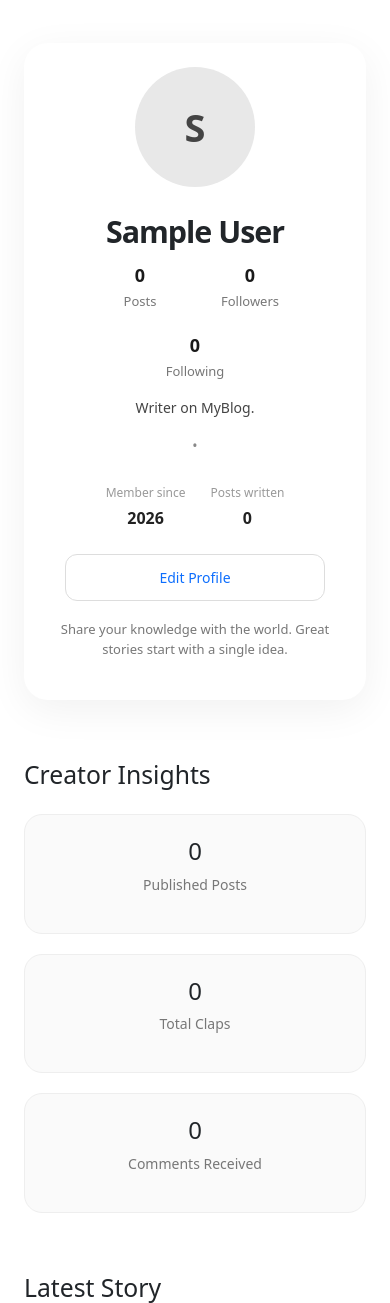
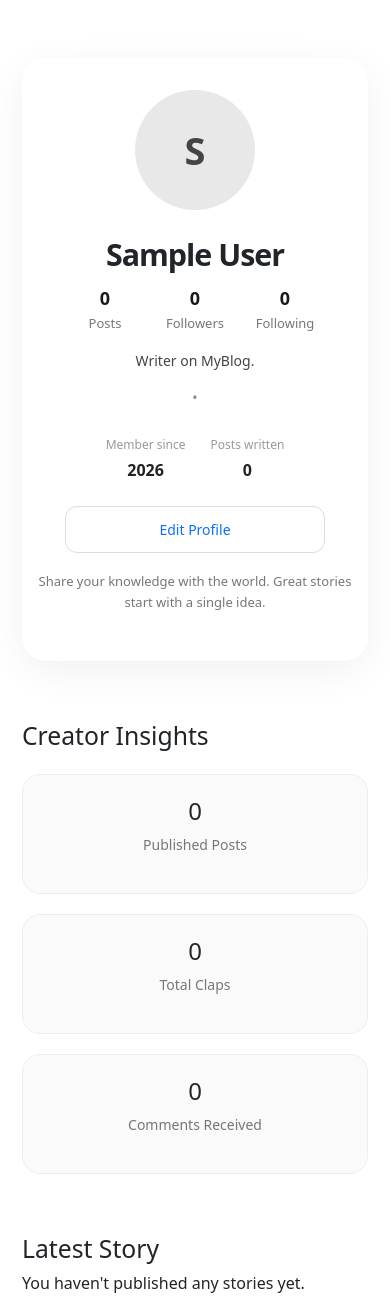
Before and after one commit to Awais-117/blogpost-project, a Django app: page /profile/ in a window 390 px wide. Shown: the part 85-1388 px from the top of the page. Run offline with Django 5.2, Linux system fonts and the light colour scheme; the visitor is signed in with stand-in values (Sample User, id 1); data that the repository does not hold is empty.

Commit message:
Improved profile page responsiveness

```diff
--- a/static/css/style.css
+++ b/static/css/style.css
@@ -1218,7 +1218,14 @@ transition: transform 0.3s ease, box-shadow 0.3s ease;
 @media (max-width: 768px) {
 
     .profile-wrapper {
-        padding: 35px 16px;
+        padding: 30px 12px;
+    }
+
+
+
+
+    .profile-wrapper{
+        padding:55px 16px;
     }
 
     .profile-card {
@@ -1246,11 +1253,22 @@ transition: transform 0.3s ease, box-shadow 0.3s ease;
 
     .profile-stats {
         justify-content: center;
+        gap: 10px;
     }
 
     .profile-extra {
         justify-content: center;
     }
+
+    .stat-item {
+       min-width: 70px;
+    }
+
+    .stat-item a {
+        gap: 2px;
+    }
+
+
 
     .platform-note {
         text-align: center;
@@ -1279,10 +1297,24 @@ transition: transform 0.3s ease, box-shadow 0.3s ease;
 
 @media (max-width: 480px) {
 
+    .profile-wrapper {
+        padding: 30px 10px;
+    }
+
+
+
+
+    .profile-wrapper{
+        padding:50px 14px;
+    }
+
     .profile-card {
-        padding: 24px 18px;
         flex-direction: column;
-    }
+        padding: 32px 16px;
+
+    }
+
+
 
     .profile-name {
         font-size: 1.9rem;
```
